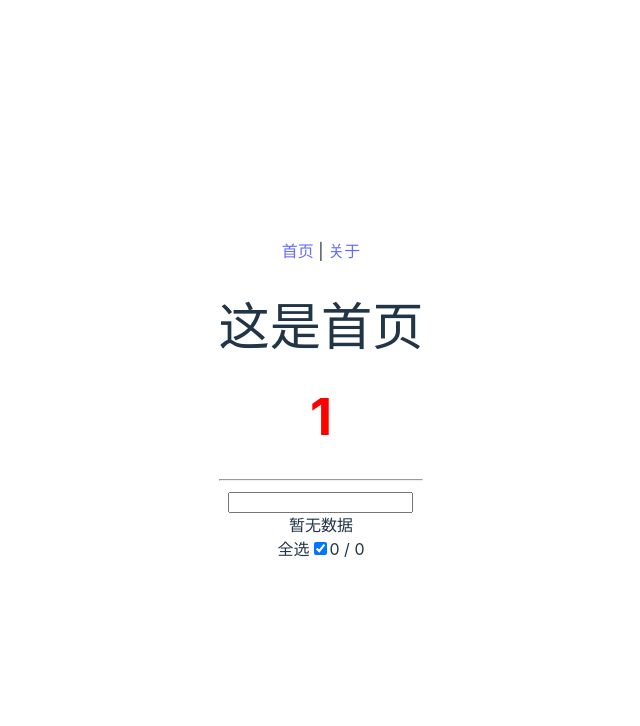
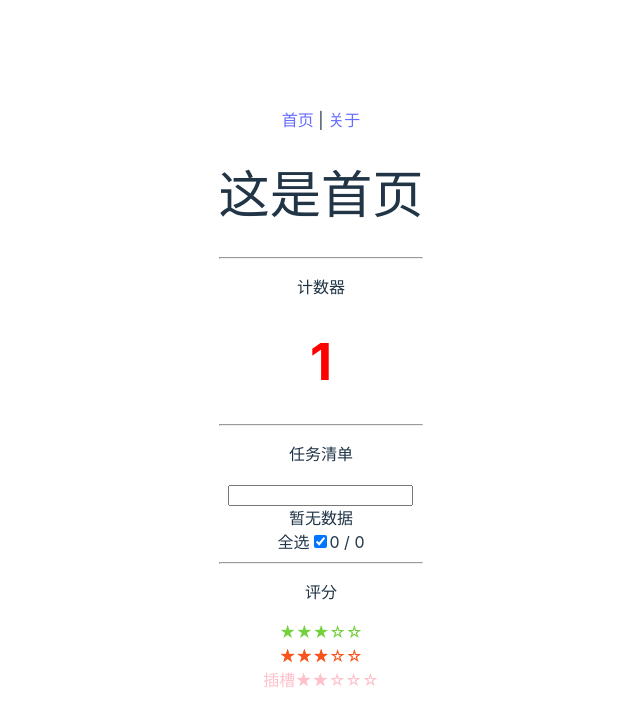
Before and after one commit to 1628415507/vite-project, a Vue app: page /#/ in a window 1280 px wide. Shown: the top 726 px of the page, without its empty margins (319-959 px from the left). Built offline with nearby package versions, Linux system fonts and the light colour scheme.

Commit message:
feat：Vue3的组件化开发

```diff
--- /dev/null
+++ b/src/components/Rate/Rate1-defineProps.vue
@@ -0,0 +1,36 @@
+<!--
+ * @Author: Hongzf
+ * @Date: 2022-09-27 09:41:28
+ * @LastEditors: Hongzf
+ * @LastEditTime: 2022-09-27 10:28:58
+ * @Description: 评分组件
+-->
+<template>
+    <div :style="fontstyle">{{ rate }}</div>
+</template>
+<script setup>
+import { defineProps, computed } from 'vue';
+// 【defineProps】：定义传入的值和类型
+let props = defineProps({
+    value: Number,
+    theme: {
+        type: String,
+        default: 'orange'
+    }
+});
+// 设置评分
+let rate = computed(() => '★★★★★☆☆☆☆☆'.slice(5 - props.value, 10 - props.value));
+// 设置主题颜色
+const fontstyle = computed(() => {
+    const themeObj = {
+        black: '#000',
+        white: '#fff',
+        red: '#f5222d',
+        orange: '#fa541c',
+        yellow: '#fadb14',
+        green: '#73d13d',
+        blue: '#40a9ff'
+    };
+    return `color:${themeObj[props.theme]};`;
+});
+</script>
--- /dev/null
+++ b/src/components/Rate/Rate2-event.vue
@@ -0,0 +1,74 @@
+<!--
+ * @Author: Hongzf
+ * @Date: 2022-09-27 09:41:28
+ * @LastEditors: Hongzf
+ * @LastEditTime: 2022-09-27 11:18:49
+ * @Description: 评分组件
+-->
+<template>
+    <div :style="fontstyle">
+        <div class="rate-wrap" @mouseout="mouseOut">
+            <span v-for="num in 5" :key="num" @mouseover="mouseOver(num)">☆</span>
+            <span class="hollow" :style="fontWidth">
+                <span v-for="num in 5" :key="num" @mouseover="mouseOver(num)" @click="onRate(num)">★</span>
+            </span>
+        </div>
+    </div>
+</template>
+<script setup>
+import { ref, defineProps, defineEmits, computed } from 'vue';
+// 【defineProps】：定义传入的值和类型
+let props = defineProps({
+    value: Number,
+    theme: {
+        type: String,
+        default: 'orange'
+    }
+});
+
+// 设置主题颜色
+const fontstyle = computed(() => {
+    const themeObj = {
+        black: '#000',
+        white: '#fff',
+        red: '#f5222d',
+        orange: '#fa541c',
+        yellow: '#fadb14',
+        green: '#73d13d',
+        blue: '#40a9ff'
+    };
+    return `color:${themeObj[props.theme]};`;
+});
+
+// 评分
+const width = ref(props.value);
+// 鼠标移入
+function mouseOver(i) {
+    width.value = i;
+}
+// 鼠标移出
+function mouseOut() {
+    width.value = props.value;
+}
+// 点击评分
+const emits = defineEmits('update-rate');
+function onRate(num) {
+    emits('update-rate', num);
+}
+const fontWidth = computed(() => `width:${width.value}em;`);
+</script>
+<style scoped>
+.rate-wrap {
+    position: relative;
+    display: inline-block;
+}
+.rate-wrap > span.hollow {
+    cursor: pointer;
+    position: absolute;
+    display: inline-block;
+    top: 0;
+    left: 0;
+    width: 0;
+    overflow: hidden;
+}
+</style>
--- /dev/null
+++ b/src/components/Rate/Rate3-v-model.vue
@@ -0,0 +1,76 @@
+<!--
+ * @Author: Hongzf
+ * @Date: 2022-09-27 09:41:28
+ * @LastEditors: Hongzf
+ * @LastEditTime: 2022-09-27 13:43:43
+ * @Description: 评分组件
+-->
+<template>
+    <div :style="fontstyle">
+        <!-- 插槽 -->
+        <slot></slot>
+        <div class="rate-wrap" @mouseout="mouseOut">
+            <span v-for="num in 5" :key="num" @mouseover="mouseOver(num)">☆</span>
+            <span class="hollow" :style="fontWidth">
+                <span v-for="num in 5" :key="num" @mouseover="mouseOver(num)" @click="onRate(num)">★</span>
+            </span>
+        </div>
+    </div>
+</template>
+<script setup>
+import { ref, defineProps, defineEmits, computed } from 'vue';
+// 【defineProps】：定义传入的值和类型
+let props = defineProps({
+    modelValue: Number,
+    theme: {
+        type: String,
+        default: 'orange'
+    }
+});
+
+// 设置主题颜色
+const fontstyle = computed(() => {
+    const themeObj = {
+        black: '#000',
+        pink: 'pink',
+        red: '#f5222d',
+        orange: '#fa541c',
+        yellow: '#fadb14',
+        green: '#73d13d',
+        blue: '#40a9ff'
+    };
+    return `color:${themeObj[props.theme]};`;
+});
+
+// 评分
+const width = ref(props.modelValue);
+// 鼠标移入
+function mouseOver(i) {
+    width.value = i;
+}
+let emits = defineEmits(['update:modelValue']);
+function onRate(num) {
+    emits('update:modelValue', num);
+}
+// 鼠标移出
+function mouseOut() {
+    width.value = props.modelValue;
+}
+const fontWidth = computed(() => `width:${width.value}em;`);
+// 点击评分
+</script>
+<style scoped>
+.rate-wrap {
+    position: relative;
+    display: inline-block;
+}
+.rate-wrap > span.hollow {
+    cursor: pointer;
+    position: absolute;
+    display: inline-block;
+    top: 0;
+    left: 0;
+    width: 0;
+    overflow: hidden;
+}
+</style>
--- a/src/components/Todolist.vue
+++ b/src/components/TodoList-computed.vue
@@ -1,6 +1,12 @@
+<!--
+ * @Author: Hongzf
+ * @Date: 2022-09-26 15:32:10
+ * @LastEditors: Hongzf
+ * @LastEditTime: 2022-09-27 10:23:31
+ * @Description: 清单组件
+-->
 <template>
     <div>
-        <hr>
         <input type="text" v-model="title" @keydown.enter="addTodo" />
         <button v-if="active < all" @click="clear">清理</button>
         <ul v-if="todos.length">
@@ -22,7 +28,7 @@ import { ref, computed ,watchEffect} from 'vue';
 let title = ref('');
 // let todos = ref([{ title: '学习Vue', done: false }]);
 let todos = ref(JSON.parse(localStorage.getItem('todos')||'[]'));
-// 监听
+// 【watchEffect】： 监听
 watchEffect(() => {
     localStorage.setItem('todos', JSON.stringify(todos.value));
 });
@@ -40,7 +46,7 @@ function clear() {
         return v.done === false;
     });
 }
-//
+// 【computed】：计算属性
 let active = computed(() => {
     return todos.value.filter(v => !v.done).length;
 });
--- a/src/pages/home.vue
+++ b/src/pages/home.vue
@@ -2,19 +2,44 @@
  * @Author: Hongzf
  * @Date: 2022-09-26 14:59:00
  * @LastEditors: Hongzf
- * @LastEditTime: 2022-09-26 17:06:29
+ * @LastEditTime: 2022-09-27 13:32:37
  * @Description:
 -->
 <template>
     <h1>这是⾸⻚</h1>
-    <Count></Count>
+    <hr />
+    <p>计数器</p>
+    <Count />
+
+    <hr />
+    <p>任务清单</p>
     <TodoList />
+
+    <hr />
+    <p>评分</p>
+    <Rate :value="score1" theme="green" />
+    <Rate2 :value="score2" @update-rate="updateRate" />
+    <Rate3 v-model="score3" theme="pink" >插槽</Rate3>
 </template>
 <script setup>
-import TodoList from '../components/TodoList.vue';
-import Count from '../components/Count.vue';
+// 组件
+import TodoList from '../components/TodoList-computed.vue';
+import Count from '../components/Count-ref.vue';
+import Rate from '../components/Rate/Rate1-defineProps.vue';
+import Rate2 from '../components/Rate/Rate2-event.vue';
+import Rate3 from '../components/Rate/Rate3-v-model.vue';
 
-import {useMouse} from '../utils/mouse'
-let {x,y} = useMouse()
-console.log('【 x,y 】-16', x.value,y.value)
+// 方法
+import { ref } from 'vue';
+import { useMouse } from '../utils/mouse';
+//
+let { x, y } = useMouse();
+// console.log('【 x,y 】-16', x.value, y.value);
+// 评分
+let score1 = ref(3);
+let score2 = ref(3);
+function updateRate(num) {
+    score2.value = num;
+}
+let score3 = ref(2);
 </script>
```
Also changed, not shown: src/components/Count-ref.vue (renamed from src/components/Count.vue, +7 -0 lines), 1 other file (tests, documents, lock files or other folders).
